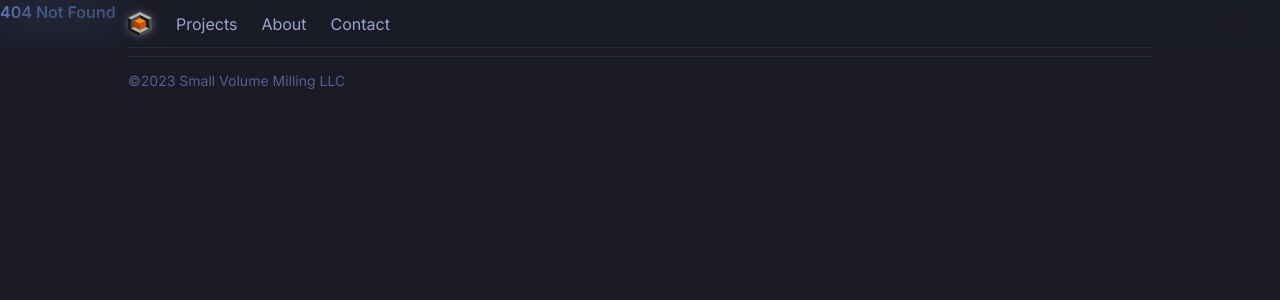
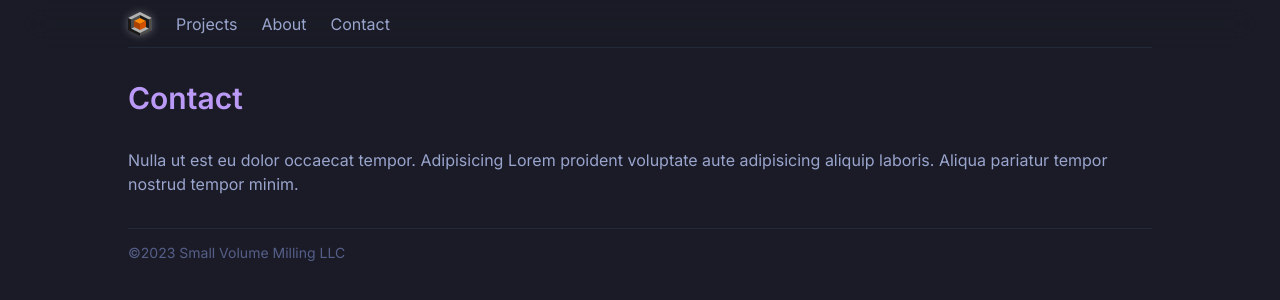
Before and after one commit to halfrice/small-volume-milling, a Next.js app: page /contact in a window 1280 px wide. Before the commit this address had no page. Shown: the top 300 px of the page. Built offline with nearby package versions, Linux system fonts and the light colour scheme.

Commit message:
Add contact page

```diff
--- /dev/null
+++ b/app/(routes)/contact/page.tsx
@@ -0,0 +1,18 @@
+const ContactPage = () => {
+  return (
+    <section className="flex flex-col items-center justify-between w-full min-w-full">
+      <div className="flex flex-col items-center lg:items-start w-full max-w-5xl mt-20 px-4 lg:px-0">
+        <h1 className="text-2xl lg:text-3xl text-[--purple]">Contact</h1>
+        <div className="text-sm lg:text-base">
+          <p className="mt-8">
+            Nulla ut est eu dolor occaecat tempor. Adipisicing Lorem proident
+            voluptate aute adipisicing aliquip laboris. Aliqua pariatur tempor
+            nostrud tempor minim.
+          </p>
+        </div>
+      </div>
+    </section>
+  )
+}
+
+export default ContactPage
```
